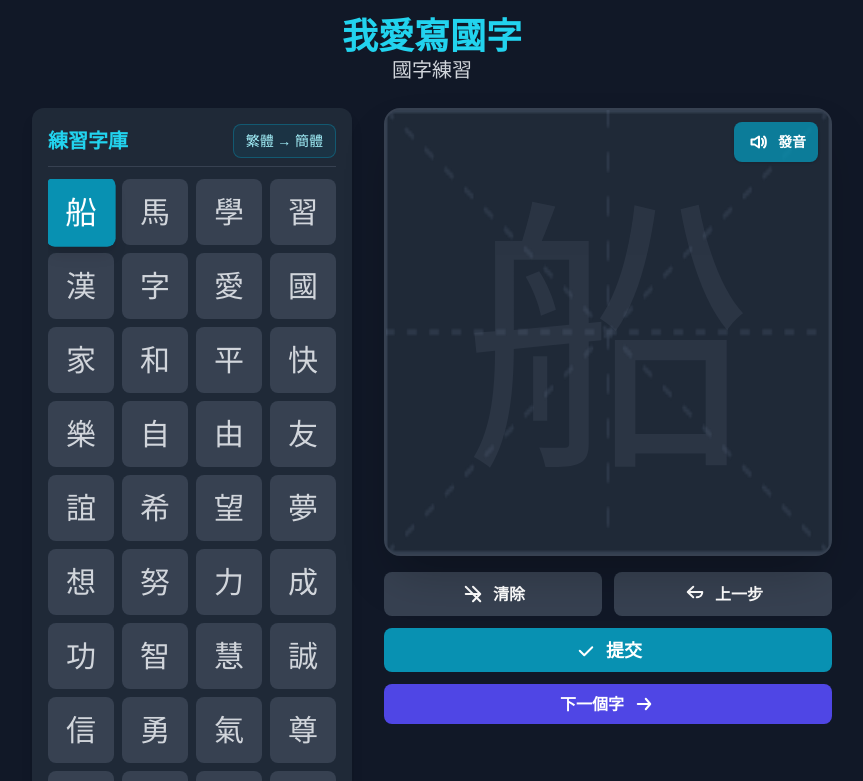
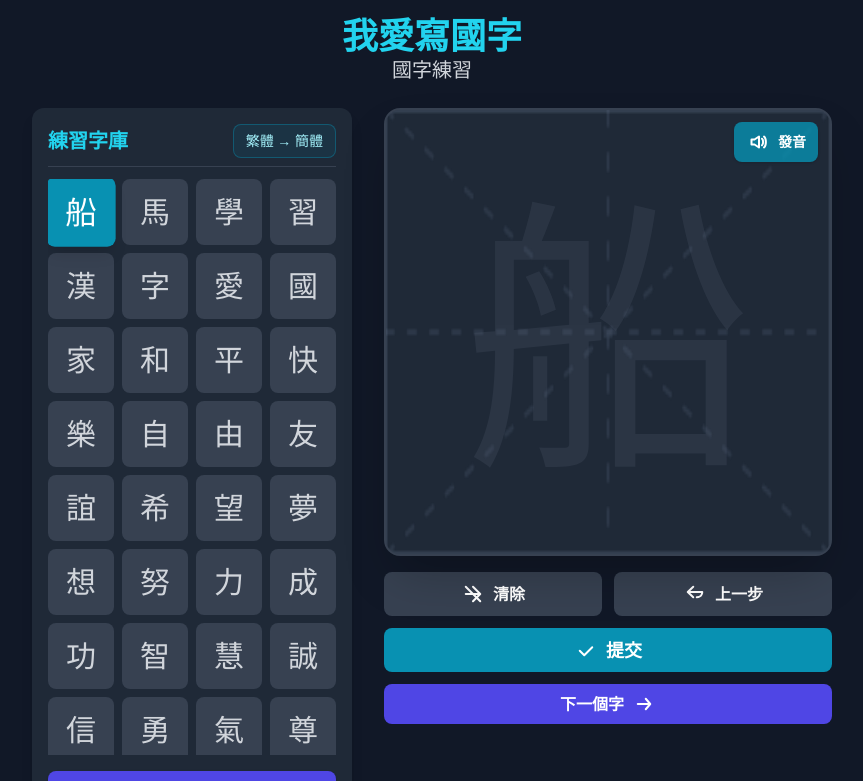
Before and after one commit to vicquana/write_characters, a React (Vite) app: page / in a window 1280 px wide. Shown: the top 781 px of the page, without its empty margins (208-1071 px from the left). Built offline with nearby package versions, Linux system fonts and the light colour scheme.

Commit message:
Add max height and scrolling for character list

```diff
--- a/components/CharacterSelector.tsx
+++ b/components/CharacterSelector.tsx
@@ -14,7 +14,11 @@ export const CharacterSelector: React.FC<CharacterSelectorProps> = ({
   canSelectOtherCharacter,
 }) => {
   return (
-    <div className="grid grid-cols-4 gap-2 overflow-y-auto">
+    <div
+      className="grid grid-cols-4 gap-2 overflow-y-auto max-h-[calc(9*min(16vw,4rem))]"
+      role="listbox"
+      aria-label="練習字庫"
+    >
       {characters.map((char, index) => {
         const isSelected = index === selectedIndex;
         const isDisabled = !canSelectOtherCharacter && !isSelected;
```
